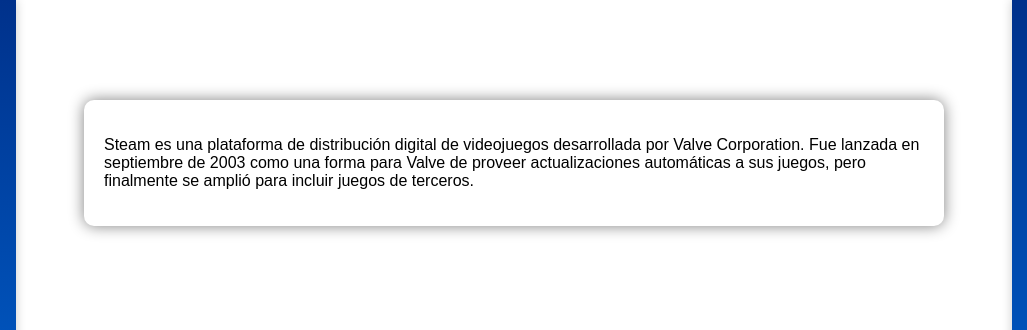
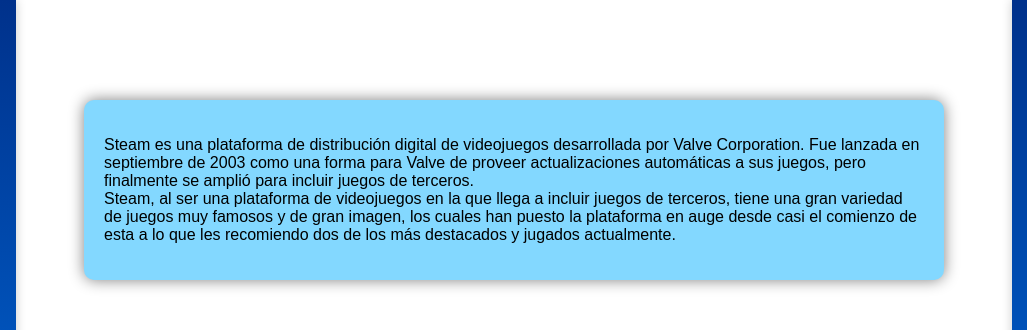
Before and after one commit to Pabloasecas/Practica-4, a plain HTML site: page steam/steam.html in a window 1280 px wide. Shown: the top 330 px of the page, 126-1153 px from the left. Drawn offline with Linux system fonts and the light colour scheme.

Commit message:
steam redraw 2

```diff
--- a/steam/steam.html
+++ b/steam/steam.html
@@ -19,10 +19,14 @@
     <header>
     </header>
     <div class="container">
-        <div class="card">
+        <div class="card card-steam">
             <p>Steam es una plataforma de distribución digital de videojuegos desarrollada por Valve Corporation.
                 Fue lanzada en septiembre de 2003 como una forma para Valve de proveer actualizaciones automáticas
                 a sus juegos, pero finalmente se amplió para incluir juegos de terceros.<br>
+
+                Steam, al ser una plataforma de videojuegos en la que llega a incluir juegos de terceros, tiene una
+                gran variedad de juegos muy famosos y de gran imagen, los cuales han puesto la plataforma en auge
+                desde casi el comienzo de esta a lo que les recomiendo dos de los más destacados y jugados actualmente.
 
             </p>
         </div>
```
